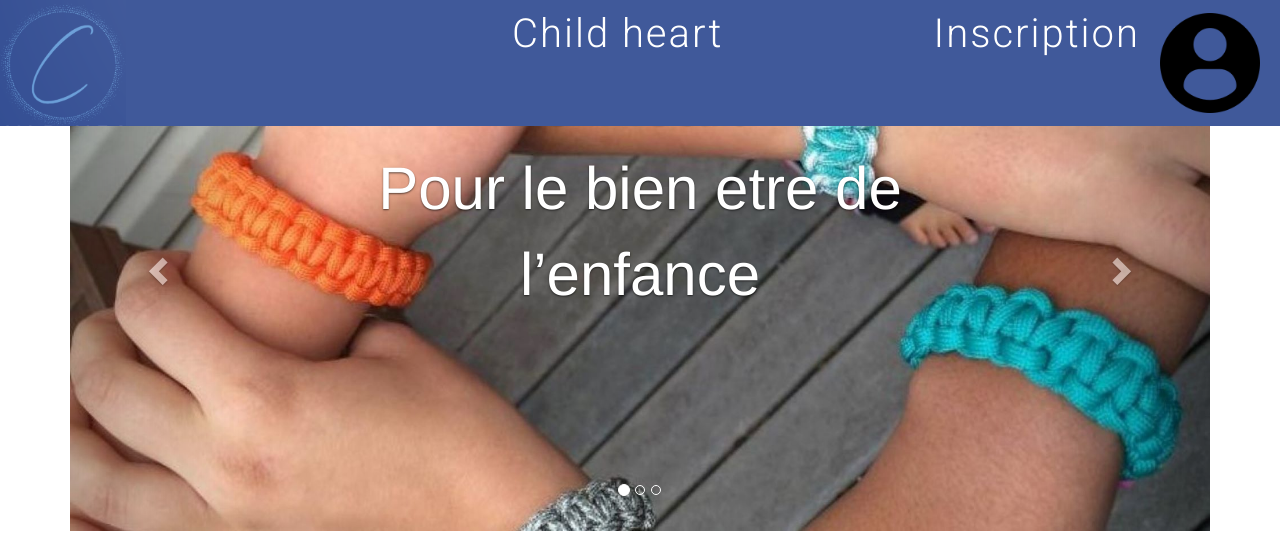
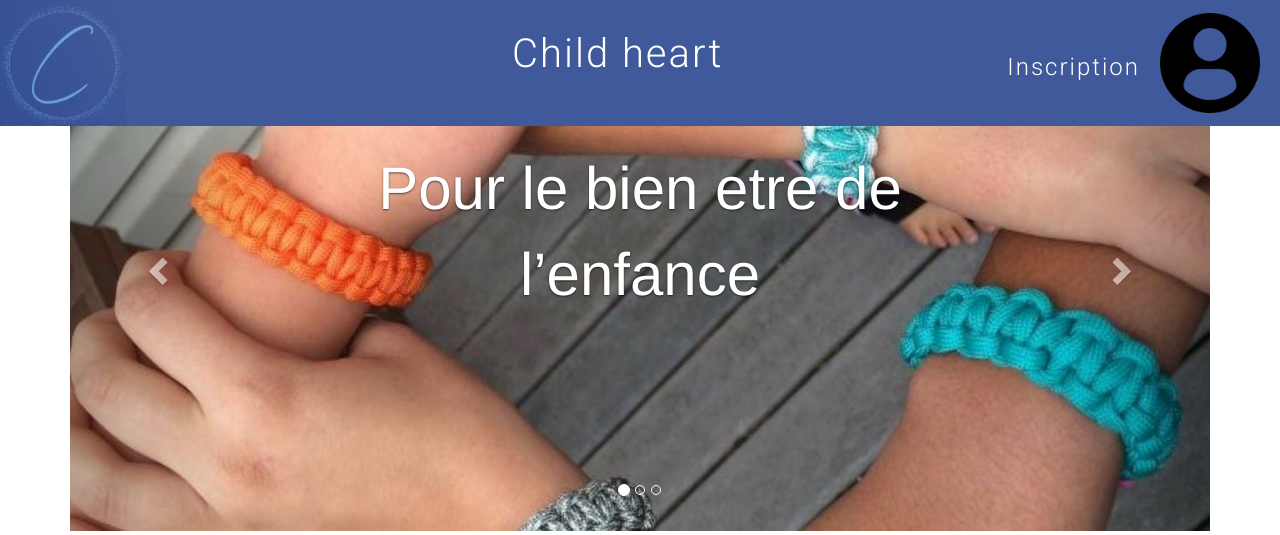
Before and after one commit to CHILDREN-HEART/Projet-C-Heart, a PHP site: page / in a window 1280 px wide. Shown: the top 535 px of the page. Run offline with PHP 8.4, Linux system fonts and the light colour scheme.

Commit message:
maj sur l'accueil

```diff
--- a/index.html
+++ b/index.html
@@ -130,12 +130,12 @@
 
         <footer>
             <div class="btn-group">
-                <a href="./faq/index.html"<button
-                    class="button1"
-                >
+
+                <a href="./faq/index.html"<button class="button1">
                     FAQ
                 </button></a>
-                <a href="./forum/index.html">
+
+                <a href="./forum/index.html"
                     <button class="button2">Forum</button> </a>
             </div>
         </footer>
--- a/pagedaccueil.css
+++ b/pagedaccueil.css
@@ -25,11 +25,12 @@ header {
 .c {
     position: absolute;
     left: 40%;
-    top: 4%;
+    top: 20%;
 }
 .inscription {
     position: absolute;
-    top: 4%;
+    top: 20%;
+    font-size: 1.2em;
 }
 
 p {
@@ -77,6 +78,7 @@ p {
 .entete a {
     color: white;
     text-decoration: none;
+    font-size: 0.5em;
 }
 
 .entete {
```
